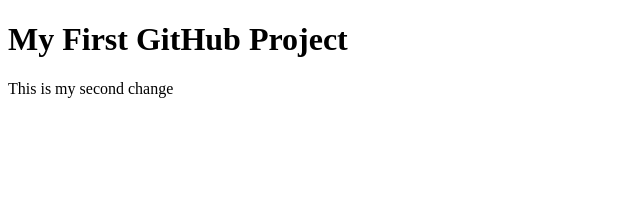
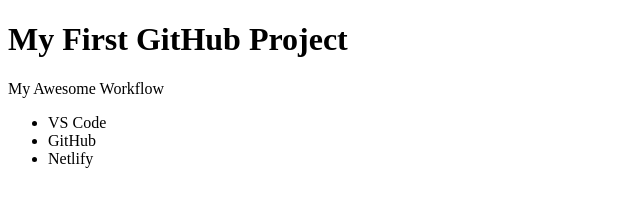
Before and after one commit to olha-mykytka/greatSkillsProject, a plain HTML site: page index.html in a window 1280 px wide. Shown: the whole page, without its empty margins (0-640 px from the left). Drawn offline with Linux system fonts and the light colour scheme.

Commit message:
added a list

```diff
--- a/index.html
+++ b/index.html
@@ -7,6 +7,11 @@
 </head>
 <body>
     <h1>My First GitHub Project</h1>
-    <p>This is my second change</p>
+    <p>My Awesome Workflow</p>
+    <ul>
+        <li>VS Code</li>
+        <li>GitHub</li>
+        <li>Netlify</li>
+    </ul>
 </body>
 </html>
```
